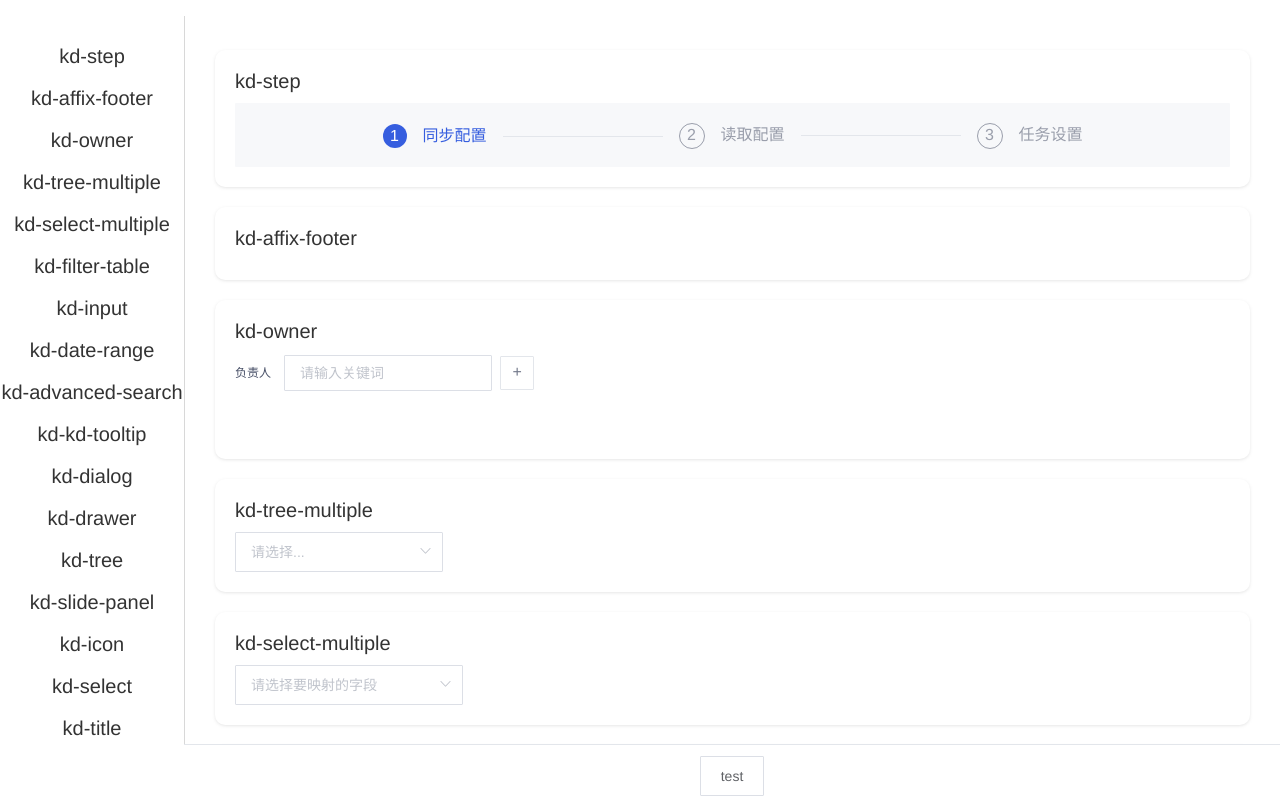
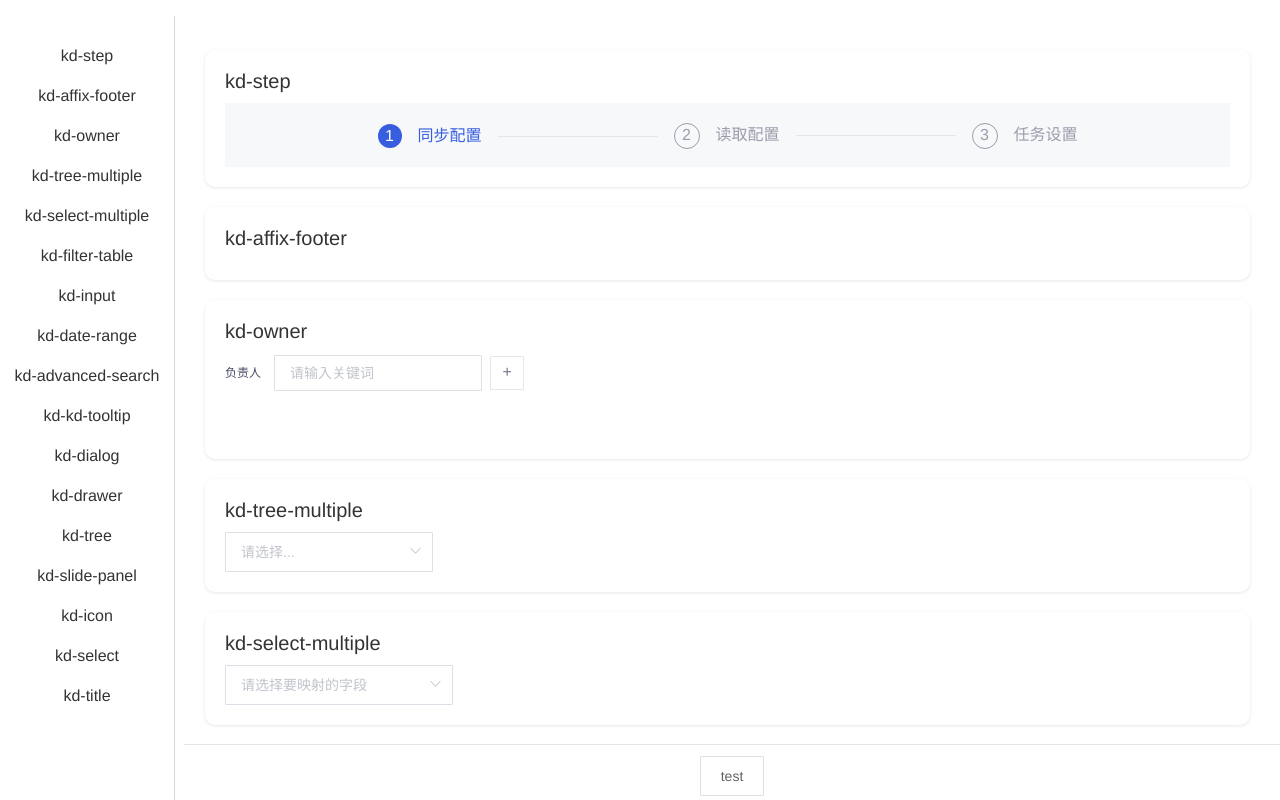
Before and after one commit to liulihao88/kd-components, a Vue app: page / in a window 1280 px wide. Built offline with nearby package versions, Linux system fonts and the light colour scheme; a web font is replaced by a local one.

Commit message:
修改左侧菜单字体大小

```diff
--- a/examples/src/App.vue
+++ b/examples/src/App.vue
@@ -132,7 +132,7 @@ export default {
 }
 .nav {
   box-sizing: border-box;
-  width: 185px;
+  width: 175px;
   border-right: 1px solid #d8d8d8;
   padding: 20px 0 30px;
   height: calc(100vh - 1px);
@@ -143,7 +143,7 @@ export default {
     text-decoration: none;
     color: #333333;
     text-align: left;
-    font-size: 20px;
+    font-size: 16px;
     &:hover {
       color: #409eff;
     }
```
